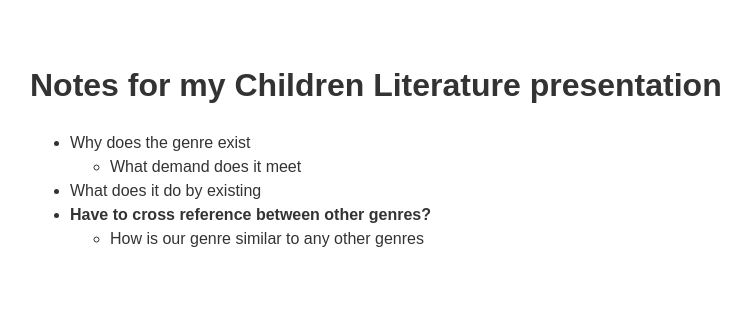
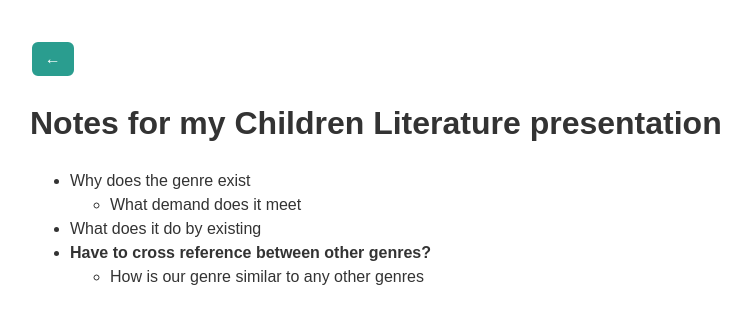
Before and after one commit to carsonSgit/ConcordiaNotes, a Gatsby site: page /notes/ENGL_250/ChildLit_Presentation in a window 1280 px wide. Shown: the whole page, without its empty margins (10-761 px from the left). Built offline with nearby package versions, Linux system fonts and the light colour scheme; Gatsby itself is replaced by a stand-in of ours.

Commit message:
chore: Back button

```diff
--- a/src/templates/noteTemplate.js
+++ b/src/templates/noteTemplate.js
@@ -1,5 +1,5 @@
 import React from "react"
-import { graphql } from "gatsby"
+import { graphql, navigate } from "gatsby"
 import styled from "styled-components"
 
 // Styled Components
@@ -35,12 +35,27 @@ const Content = styled.div`
   }
 `
 
+const BackButton = styled.button `
+  font-size: 1em;
+  padding: 0.5em 0.8em;
+  border: 2px solid #ffffff;
+  border-radius: 8px;
+  background-color: #2a9d8f;
+  color: #ffffff;
+
+
+  &:hover {
+   cursor: pointer;
+ }
+`
+
 const NoteTemplate = ({ data }) => {
   const { markdownRemark } = data
   const { frontmatter, html } = markdownRemark
 
   return (
     <Container>
+      <BackButton onClick={()=>navigate(-1)}>←</BackButton>
       <Title>{frontmatter.title}</Title>
       <Content dangerouslySetInnerHTML={{ __html: html }} />
     </Container>
```
Also changed, not shown: public/page-data/notes/ENGL_250/Week 5/Crime_Presentation/page-data.json (+1 -1 lines), public/page-data/notes/ENGL_250/Week 6/Wednesday/page-data.json (+1 -1 lines).
